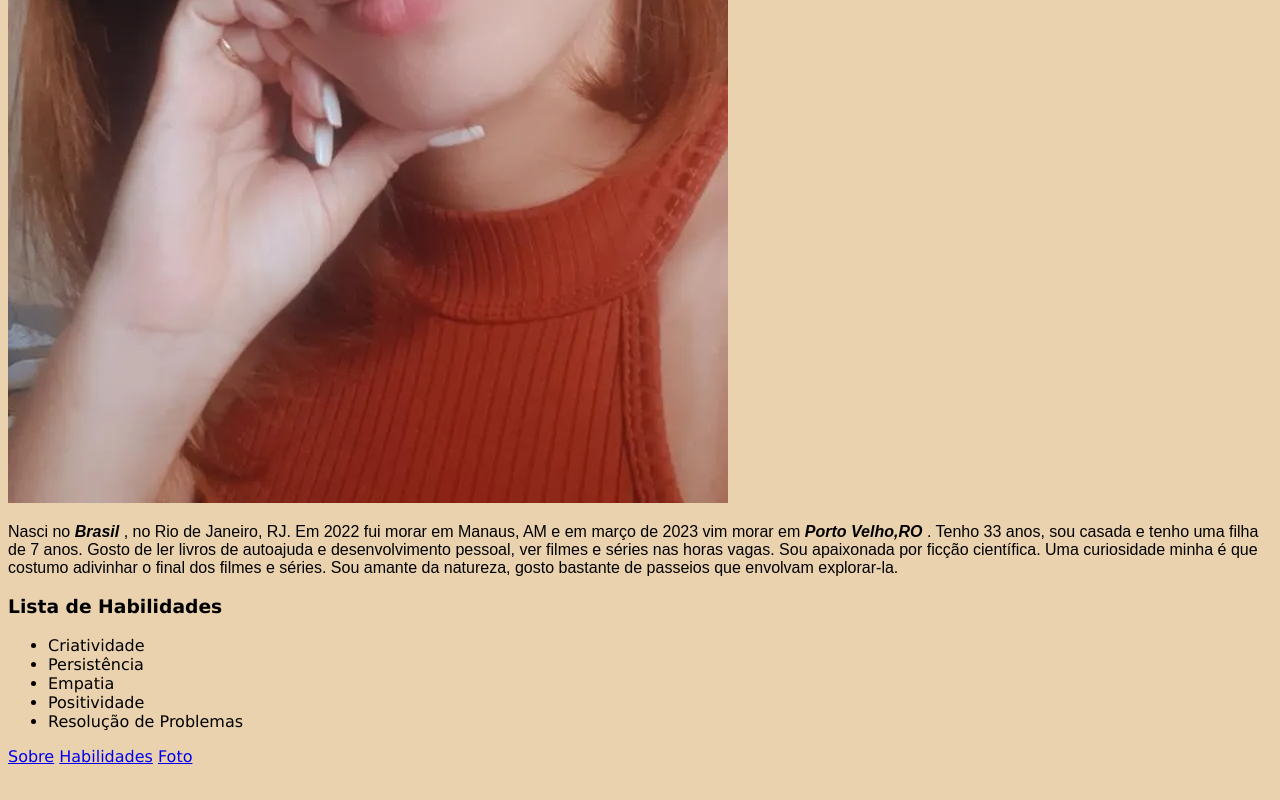
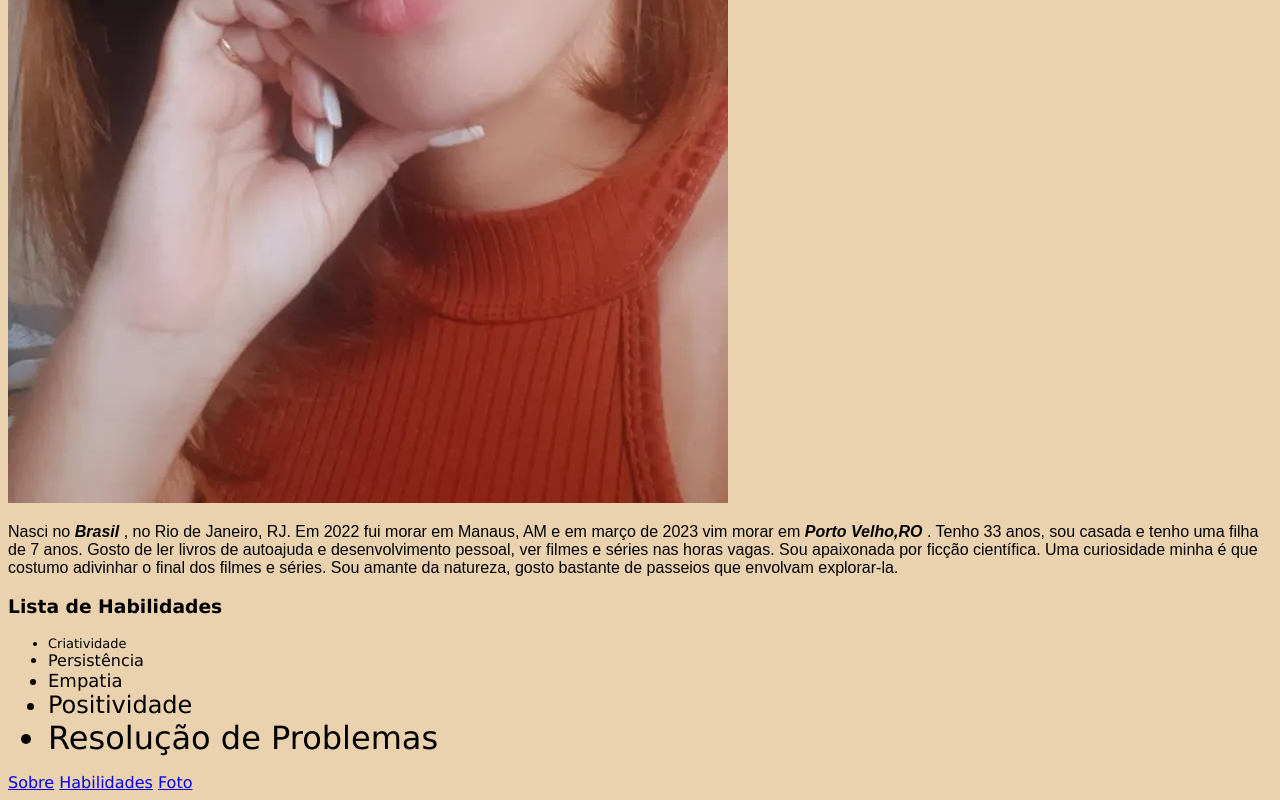
Before and after one commit to TatianeMarinho/tatianeMarinho.github.io, a plain HTML site: page index.html in a window 1280 px wide. Shown: the part 966-1766 px from the top of the page. Before the commit the page ends 1740 px from the top, so only its background shows below. Drawn offline with Linux system fonts and the light colour scheme.

Commit message:
Terminei o segundo exercicio

```diff
--- a/index.html
+++ b/index.html
@@ -23,7 +23,25 @@
         font-family: sans-serif;
         }
 
+        .item1{
+            font-size: small;
+        }
 
+        .item2{
+            font-size: medium;
+        }
+
+        .item3{
+            font-size: large;
+        }
+
+        .item4{
+            font-size: x-large;
+        }
+
+        .item5{
+            font-size: xx-large;
+        }
 
    </style>
     <title>Portifólio Web</title>
@@ -46,11 +64,11 @@
     <h3>Lista de Habilidades</h3>
 
     <ul id="habilidades">
-        <li>Criatividade</li>
-        <li>Persistência</li>
-        <li>Empatia</li>
-        <li>Positividade</li>
-        <li>Resolução de Problemas</li>
+        <li class="item1">Criatividade</li>
+        <li class="item2">Persistência</li>
+        <li class="item3">Empatia</li>
+        <li class="item4">Positividade</li>
+        <li class="item5">Resolução de Problemas</li>
     </ul>
 
     <a href="#sobre">Sobre</a>
```
